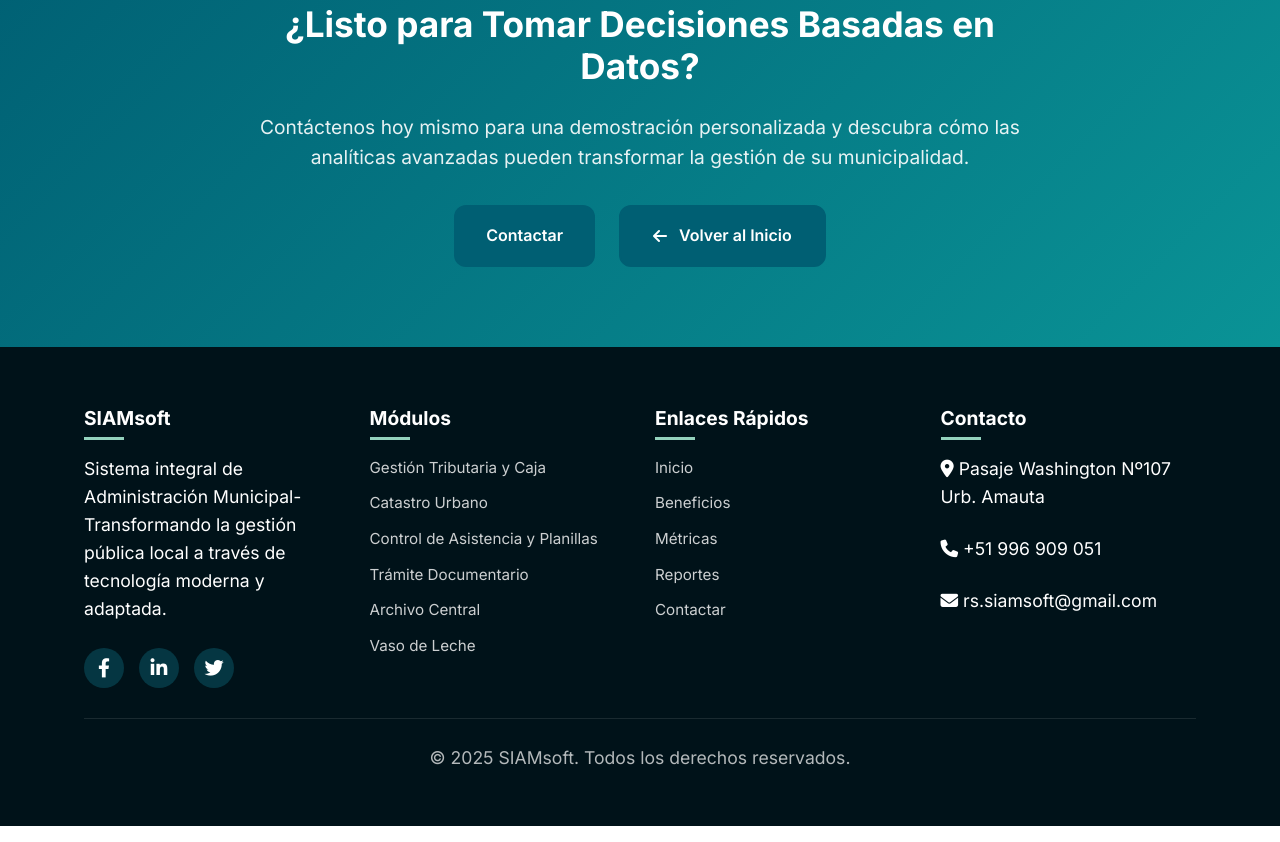
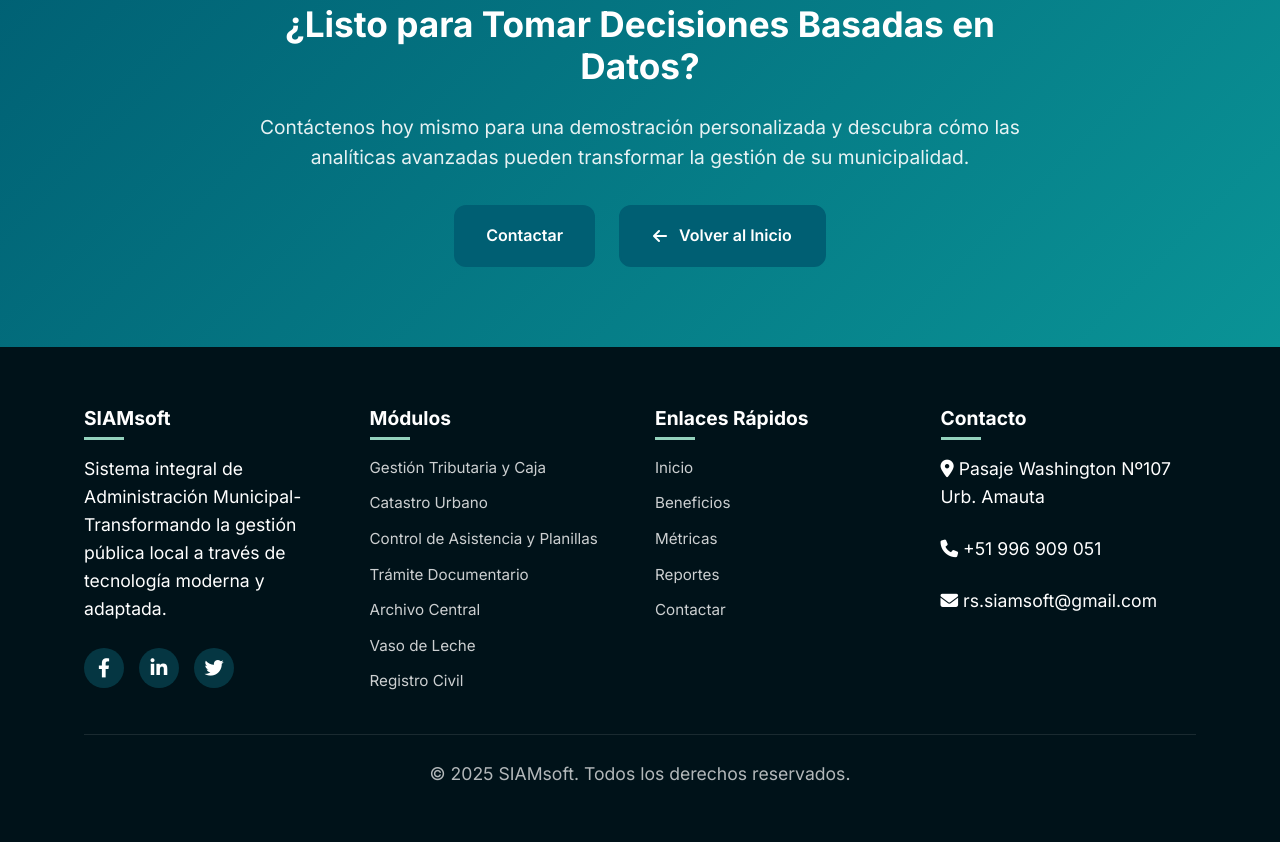
Before and after one commit to frankborda/proyecto, a plain HTML site: page registro-civil/analiticas-avanzadas.html in a window 1280 px wide. Shown: the part 5698-6540 px from the top of the page. Drawn offline with nearby package versions, Linux system fonts and the light colour scheme.

Commit message:
Update analiticas-avanzadas.html

```diff
--- a/registro-civil/analiticas-avanzadas.html
+++ b/registro-civil/analiticas-avanzadas.html
@@ -2337,6 +2337,12 @@
                   Vaso de Leche
                 </a>
               </li>
+              <li>
+                 <a href="https://frankborda.github.io/proyecto/registro-civil"
+                >
+                  Registro Civil
+                </a>
+              </li>
             </ul>
           </div>
 
```
